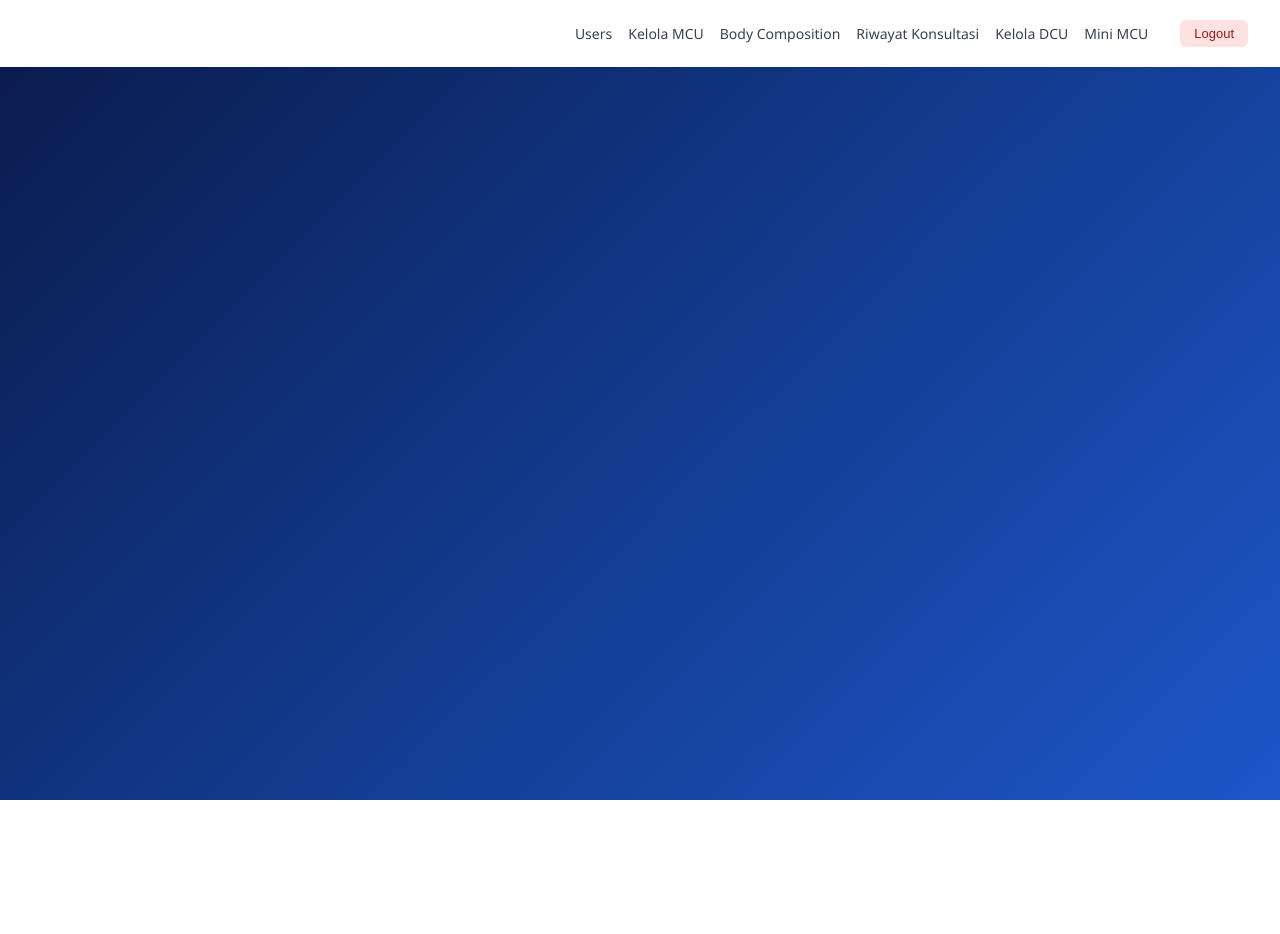
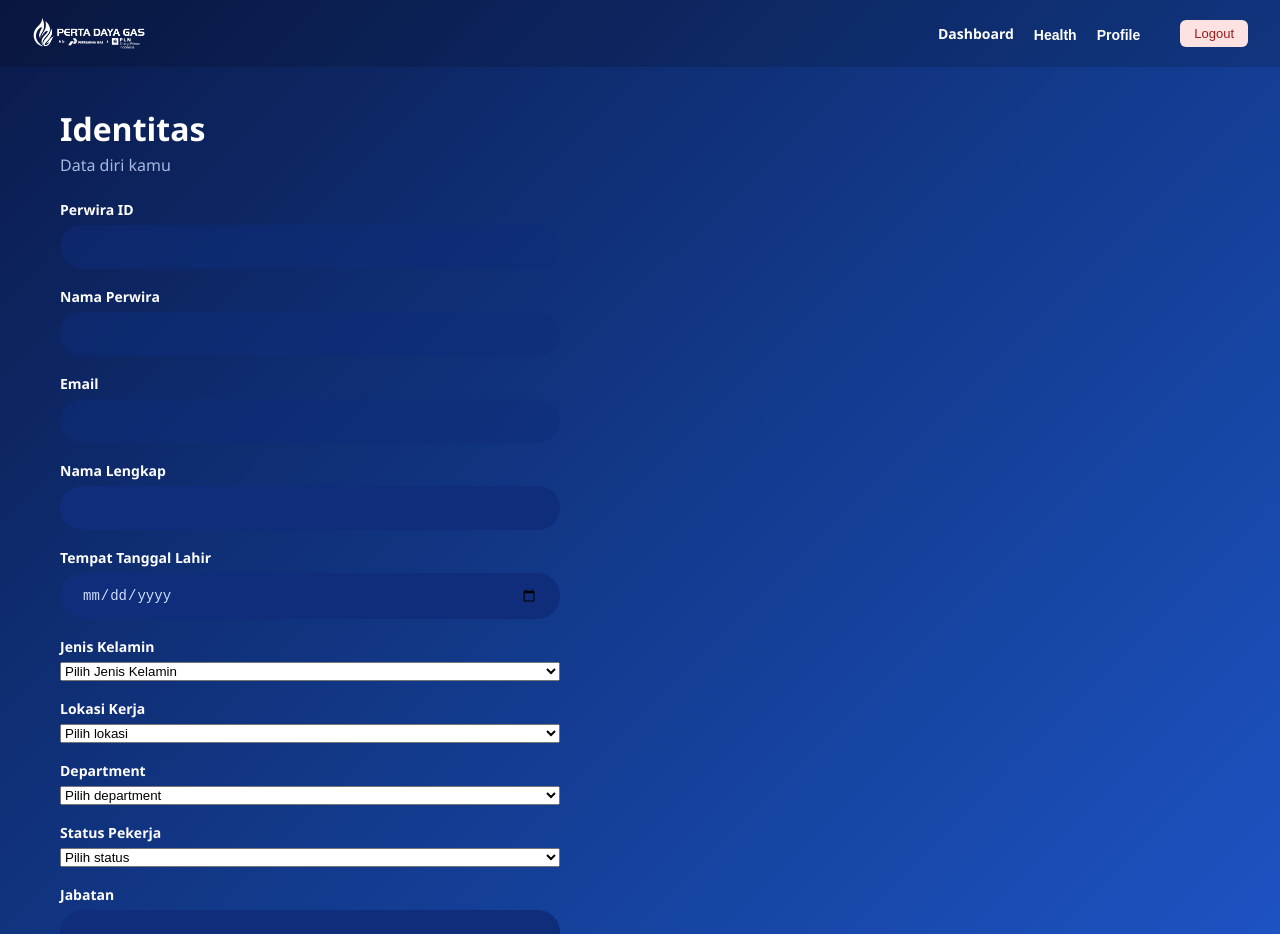
Before and after one commit to hoerul1224/frontendH, a React (Vite) app: page /profile/identitas in a window 1280 px wide. Shown: the top 934 px of the page. Before the commit the page ends 800 px from the top, so only its background shows below. Built offline with nearby package versions, Linux system fonts and the light colour scheme; no server answers; sample sign-in values are in the browser's storage.

Commit message:
Add README

```diff
--- a/src/App.css
+++ b/src/App.css
@@ -1274,3 +1274,15 @@ h1 {
 .fitness-badge-none {
   background-color: #6b7280;
 }
+
+.identitas-form {
+  display: flex;
+  flex-direction: column;
+  gap: 18px;
+  max-width: 500px;
+}
+
+.identitas-form .login-field input:disabled {
+  opacity: 0.5;
+  cursor: not-allowed;
+}
--- a/src/components/Navbar.jsx
+++ b/src/components/Navbar.jsx
@@ -13,10 +13,11 @@ export default function Navbar() {
 
   const location = useLocation();
   const hiddenPaths = ['/', '/dashboard', '/users', '/login', '/register'];
-const isHidden =
+  const isHidden =
   hiddenPaths.includes(location.pathname) ||
   location.pathname.startsWith('/health/') ||
-  location.pathname.startsWith('/admin/');
+  location.pathname.startsWith('/admin/') ||
+  location.pathname.startsWith('/profile/');
 if (isHidden) return null;
 
   const brandLink = role === 'admin' ? '/healthchecks' : '/';
--- a/src/main.jsx
+++ b/src/main.jsx
@@ -24,6 +24,8 @@ import ManageConsultation from './pages/ManageConsultation.jsx';
 import ManageDCU from './pages/ManageDCU.jsx';
 import MiniMCU from './pages/MiniMCU.jsx';
 import ManageMiniMCU from './pages/ManageMiniMCU.jsx';
+import Identitas from './pages/Identitas.jsx';
+import GantiPassword from './pages/GantiPassword.jsx';
 
 createRoot(document.getElementById('root')).render(
   <StrictMode>
@@ -49,6 +51,8 @@ createRoot(document.getElementById('root')).render(
           <Route path="/admin/dcu" element={<ProtectedRoute><ManageDCU /></ProtectedRoute>} />
           <Route path="/health/mini-mcu" element={<ProtectedRoute><MiniMCU /></ProtectedRoute>} />
           <Route path="/admin/mini-mcu" element={<ProtectedRoute><ManageMiniMCU /></ProtectedRoute>} />
+          <Route path="/profile/identitas" element={<ProtectedRoute><Identitas /></ProtectedRoute>} />
+          <Route path="/profile/ganti-password" element={<ProtectedRoute><GantiPassword /></ProtectedRoute>} />
         </Routes>
       </AuthProvider>
     </BrowserRouter>
--- /dev/null
+++ b/src/pages/GantiPassword.jsx
@@ -0,0 +1,68 @@
+import { useState } from 'react';
+import UserNavbar from '../components/UserNavbar';
+import API from '../api';
+
+export default function GantiPassword() {
+  const [form, setForm] = useState({ currentPassword: '', newPassword: '', confirmPassword: '' });
+  const [error, setError] = useState('');
+  const [success, setSuccess] = useState(false);
+
+  const handleChange = (e) => {
+    setForm({ ...form, [e.target.name]: e.target.value });
+    setError('');
+    setSuccess(false);
+  };
+
+  const handleSubmit = async (e) => {
+    e.preventDefault();
+    setError('');
+
+    if (form.newPassword !== form.confirmPassword) {
+      setError('Password baru dan konfirmasi tidak sama');
+      return;
+    }
+
+    try {
+      await API.put('/auth/me/password', {
+        currentPassword: form.currentPassword,
+        newPassword: form.newPassword,
+      });
+      setSuccess(true);
+      setForm({ currentPassword: '', newPassword: '', confirmPassword: '' });
+    } catch (err) {
+      setError(err.response?.data?.error || 'Gagal mengubah password');
+    }
+  };
+
+  return (
+    <div className="user-page">
+      <UserNavbar />
+      <div className="user-page-content">
+        <h1 className="user-greeting">Ganti Password</h1>
+        <p className="user-subgreeting">Perbarui password akunmu</p>
+
+        <form onSubmit={handleSubmit} className="identitas-form" style={{ maxWidth: 420 }}>
+          <div className="login-field">
+            <label>Password Lama</label>
+            <input name="currentPassword" type="password" value={form.currentPassword} onChange={handleChange} required />
+          </div>
+
+          <div className="login-field">
+            <label>Password Baru</label>
+            <input name="newPassword" type="password" value={form.newPassword} onChange={handleChange} required />
+          </div>
+
+          <div className="login-field">
+            <label>Konfirmasi Password Baru</label>
+            <input name="confirmPassword" type="password" value={form.confirmPassword} onChange={handleChange} required />
+          </div>
+
+          {error && <p className="error-message">{error}</p>}
+          {success && <p className="success-message">Password berhasil diubah.</p>}
+
+          <button type="submit" className="login-submit-btn">Ubah Password</button>
+        </form>
+      </div>
+    </div>
+  );
+}
--- /dev/null
+++ b/src/pages/Identitas.jsx
@@ -0,0 +1,149 @@
+import { useState, useEffect } from 'react';
+import UserNavbar from '../components/UserNavbar';
+import API from '../api';
+
+export default function Identitas() {
+  const [form, setForm] = useState({
+    perwiraId: '', username: '', email: '',
+    fullName: '', dateOfBirth: '', gender: '',
+    workLocation: '', department: '', employmentStatus: '', jobTitle: '',
+  });
+  const [loading, setLoading] = useState(true);
+  const [saved, setSaved] = useState(false);
+  const [error, setError] = useState('');
+
+  useEffect(() => {
+    const fetchProfile = async () => {
+      try {
+        const res = await API.get('/auth/me');
+        setForm({
+          perwiraId: res.data.perwiraId || '',
+          username: res.data.username || '',
+          email: res.data.email || '',
+          fullName: res.data.fullName || '',
+          dateOfBirth: res.data.dateOfBirth ? res.data.dateOfBirth.slice(0, 10) : '',
+          gender: res.data.gender || '',
+          workLocation: res.data.workLocation || '',
+          department: res.data.department || '',
+          employmentStatus: res.data.employmentStatus || '',
+          jobTitle: res.data.jobTitle || '',
+        });
+      } catch (err) {
+        console.error(err);
+      } finally {
+        setLoading(false);
+      }
+    };
+    fetchProfile();
+  }, []);
+
+  const handleChange = (e) => {
+    setForm({ ...form, [e.target.name]: e.target.value });
+    setSaved(false);
+    setError('');
+  };
+
+  const handleSubmit = async (e) => {
+    e.preventDefault();
+    try {
+      const { perwiraId, username, email, ...payload } = form;
+      await API.put('/auth/me', payload);
+      setSaved(true);
+    } catch (err) {
+      setError(err.response?.data?.error || 'Gagal menyimpan perubahan');
+    }
+  };
+
+  return (
+    <div className="user-page">
+      <UserNavbar />
+      <div className="user-page-content">
+        <h1 className="user-greeting">Identitas</h1>
+        <p className="user-subgreeting">Data diri kamu</p>
+
+        {loading ? (
+          <p className="empty-state">Memuat...</p>
+        ) : (
+          <form onSubmit={handleSubmit} className="identitas-form">
+            <div className="login-field">
+              <label>Perwira ID</label>
+              <input value={form.perwiraId} disabled />
+            </div>
+            <div className="login-field">
+              <label>Nama Perwira</label>
+              <input value={form.username} disabled />
+            </div>
+            <div className="login-field">
+              <label>Email</label>
+              <input value={form.email} disabled />
+            </div>
+
+            <div className="login-field">
+              <label>Nama Lengkap</label>
+              <input name="fullName" value={form.fullName} onChange={handleChange} required />
+            </div>
+
+            <div className="login-field">
+              <label>Tempat Tanggal Lahir</label>
+              <input name="dateOfBirth" type="date" value={form.dateOfBirth} onChange={handleChange} required />
+            </div>
+
+            <div className="login-field">
+              <label>Jenis Kelamin</label>
+              <select name="gender" value={form.gender} onChange={handleChange} required>
+                <option value="">Pilih Jenis Kelamin</option>
+                <option value="Male">Pria</option>
+                <option value="Female">Wanita</option>
+              </select>
+            </div>
+
+            <div className="login-field">
+              <label>Lokasi Kerja</label>
+              <select name="workLocation" value={form.workLocation} onChange={handleChange} required>
+                <option value="">Pilih lokasi</option>
+                <option value="Jakarta">Jakarta</option>
+                <option value="Bali">Bali</option>
+                <option value="Semarang">Semarang</option>
+                <option value="Sorong">Sorong</option>
+              </select>
+            </div>
+
+            <div className="login-field">
+              <label>Department</label>
+              <select name="department" value={form.department} onChange={handleChange} required>
+                <option value="">Pilih department</option>
+                <option value="BoD">BOD</option>
+                <option value="Keuangan & Dukungan Bisnis">Keuangan & Dukungan Bisnis</option>
+                <option value="Pemeliharaan & Enjiniring">Operasi, Pemeliharaan dan Enjiniring</option>
+                <option value="QHSSE & Manajemen Risiko">QHSSE & Manajemen Risiko</option>
+                <option value="Sekretaris Perusahaan">Sekretaris Perusahaan</option>
+                <option value="Audit Executive">Audit Executive</option>
+              </select>
+            </div>
+
+            <div className="login-field">
+              <label>Status Pekerja</label>
+              <select name="employmentStatus" value={form.employmentStatus} onChange={handleChange} required>
+                <option value="">Pilih status</option>
+                <option value="Direksi & Manajemen">Direksi & Manajemen</option>
+                <option value="PWTT">PWTT</option>
+                <option value="PWT">PWT</option>
+                <option value="TKJP">TKJP</option>
+              </select>
+            </div>
+
+            <div className="login-field">
+              <label>Jabatan</label>
+              <input name="jobTitle" value={form.jobTitle} onChange={handleChange} required />
+            </div>
+
+            {error && <p className="error-message">{error}</p>}
+            {saved && <p className="success-message">Identitas berhasil diperbarui.</p>}
+
+            <button type="submit" className="login-submit-btn">Simpan Perubahan</button>
+          </form>
+        )}
+      </div>
+    </div>
+  );
+}
```
